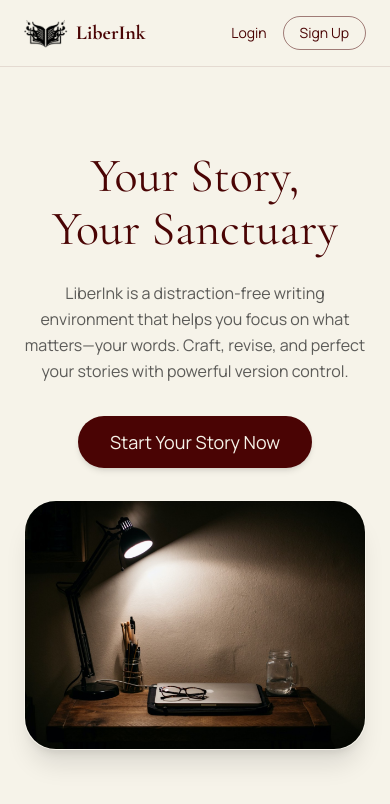
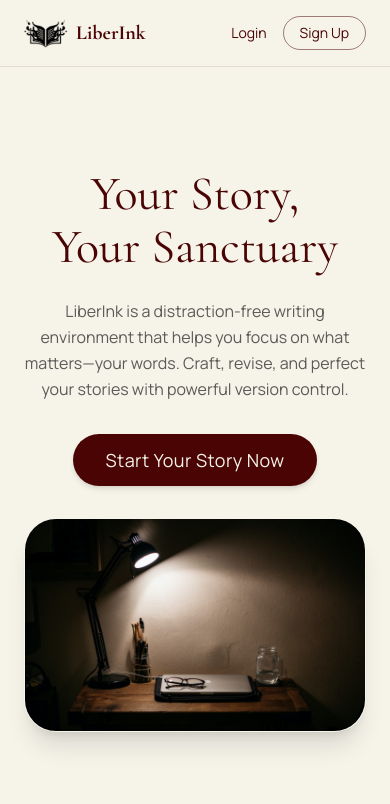
Before and after one commit to lork870/LiberInk, a React (Vite) app in the folder LiberInk_Web/: page /LandingPage in a window 390 px wide. Shown: the top 804 px of the page. Built offline with nearby package versions, Linux system fonts and the light colour scheme.

Commit message:
Fix mobile layout shift and overflow

```diff
--- a/LiberInk_Web/src/App.css
+++ b/LiberInk_Web/src/App.css
@@ -199,3 +199,9 @@
   white-space: nowrap;
   direction: ltr;
 }
+
+html, body {
+  overflow-x: hidden;
+  width: 100%;
+  position: relative;
+}
--- a/LiberInk_Web/src/pages/LandingPage.tsx
+++ b/LiberInk_Web/src/pages/LandingPage.tsx
@@ -3,7 +3,7 @@ import myLanding_img from '../assets/landing_img_1.jpg';
 
 const LandingPage = () => {
   return (
-    <div className="min-h-screen flex flex-col bg-[#F6F3E9] font-serif text-[#4A0404] overflow-x-hidden">
+    <div className="min-h-screen w-full flex flex-col bg-[#F6F3E9] font-serif text-[#4A0404] overflow-x-hidden">
 
       <nav className="fixed top-0 left-0 w-full flex justify-between items-center px-6 md:px-12 py-4 border-b border-[#4A0404]/10 z-50 bg-[#F6F3E9]">
         <div className="flex items-center gap-2 md:gap-3 cursor-pointer">
@@ -19,8 +19,8 @@ const LandingPage = () => {
         </div>
       </nav>
 
-      {/* Hero Section:*/}
-      <main className="flex-grow flex flex-col lg:flex-row items-center justify-center px-6 md:px-20 pt-24 pb-10 gap-8 md:gap-12">
+      {/* Hero Section */}
+      <main className="flex-grow flex flex-col lg:flex-row items-center justify-center px-6 md:px-20 pt-24 pb-10 gap-8 md:gap-12 w-full">
         <div className="max-w-xl text-center lg:text-left">
           <h1 className="text-5xl md:text-7xl font-normal leading-[1.1] mb-6 md:mb-8 text-[#4A0404]">
             Your Story,<br /> Your Sanctuary
@@ -28,16 +28,23 @@ const LandingPage = () => {
           <p className="text-base md:text-lg leading-relaxed text-[#1A1A1A]/70 mb-8 md:mb-10 font-sans font-normal">
             LiberInk is a distraction-free writing environment that helps you focus on what matters—your words. Craft, revise, and perfect your stories with powerful version control.
           </p>
-          <Link to="/onboarding" className="font-[Manrope] bg-[#4A0404] text-[#F6F3E9] px-8 py-3 rounded-full text-lg font-normal hover:bg-[#320a0a] transition-all shadow-md inline-block">
+          <Link
+            to="/onboarding"
+            className="font-[Manrope] bg-[#4A0404] text-[#F6F3E9] px-8 py-3 rounded-full text-lg font-normal hover:bg-[#320a0a] transition-all shadow-md inline-block tracking-wide"
+          >
             Start Your Story Now
           </Link>
         </div>
 
         <div className="relative w-full max-w-[624px]">
-          <div className="relative w-full h-[250px] md:h-[400px] rounded-[32px] md:rounded-[40px] overflow-hidden shadow-xl border border-white/10">
-            <img src={myLanding_img} alt="Writing" className="w-full h-full object-cover" />
+          <div className="w-full aspect-[16/10] md:aspect-[3/2] rounded-[32px] md:rounded-[40px] overflow-hidden shadow-xl border border-white/10">
+            <img
+              src={myLanding_img}
+              alt="Writing"
+              className="w-full h-full object-cover max-w-full"
+            />
           </div>
-          <div className="absolute -z-10 top-1/2 left-1/2 -translate-x-1/2 -translate-y-1/2 w-[120%] h-[120%] bg-orange-200/10 blur-[100px] rounded-full"></div>
+          <div className="absolute -z-10 top-1/2 left-1/2 -translate-x-1/2 -translate-y-1/2 w-[120%] h-[120%] bg-orange-200/10 blur-[100px] rounded-full pointer-events-none"></div>
         </div>
       </main>
     </div>
```
